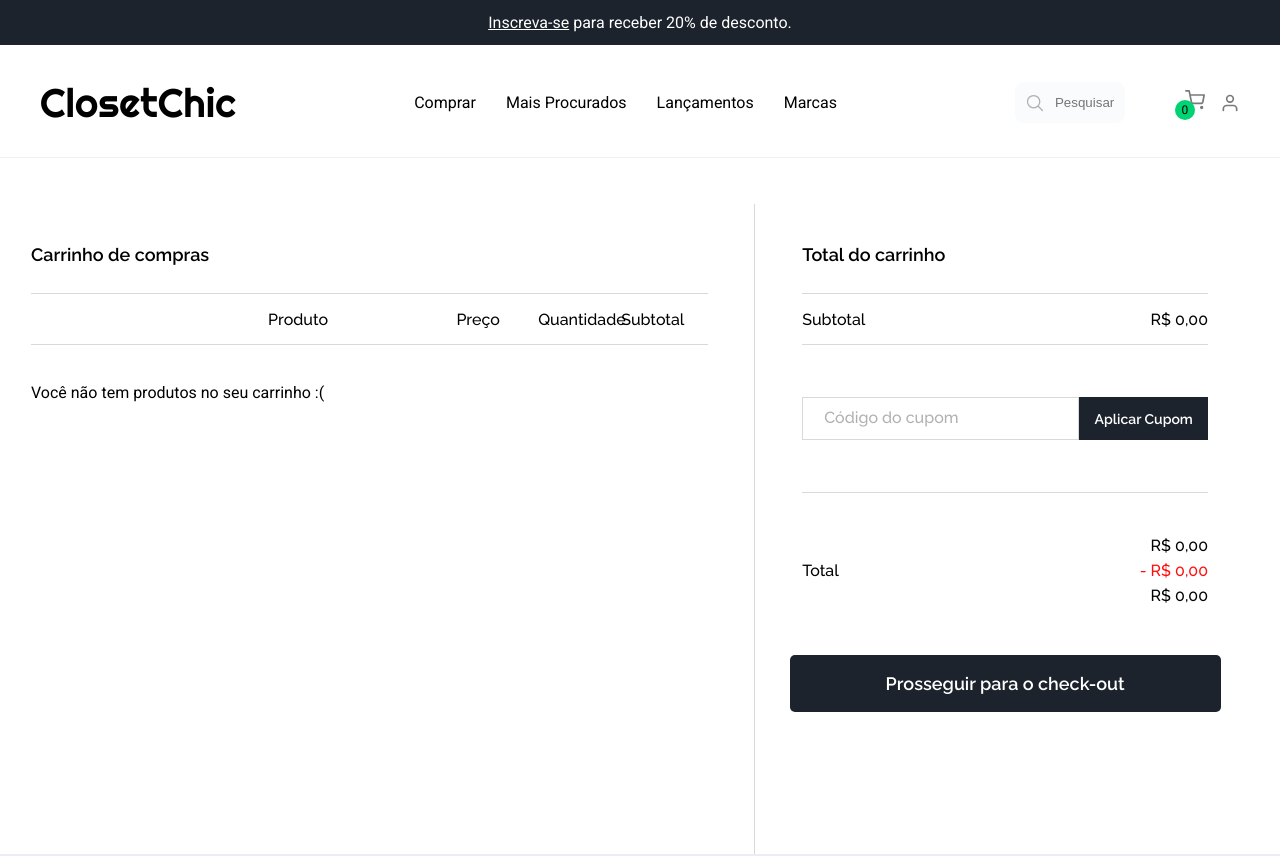
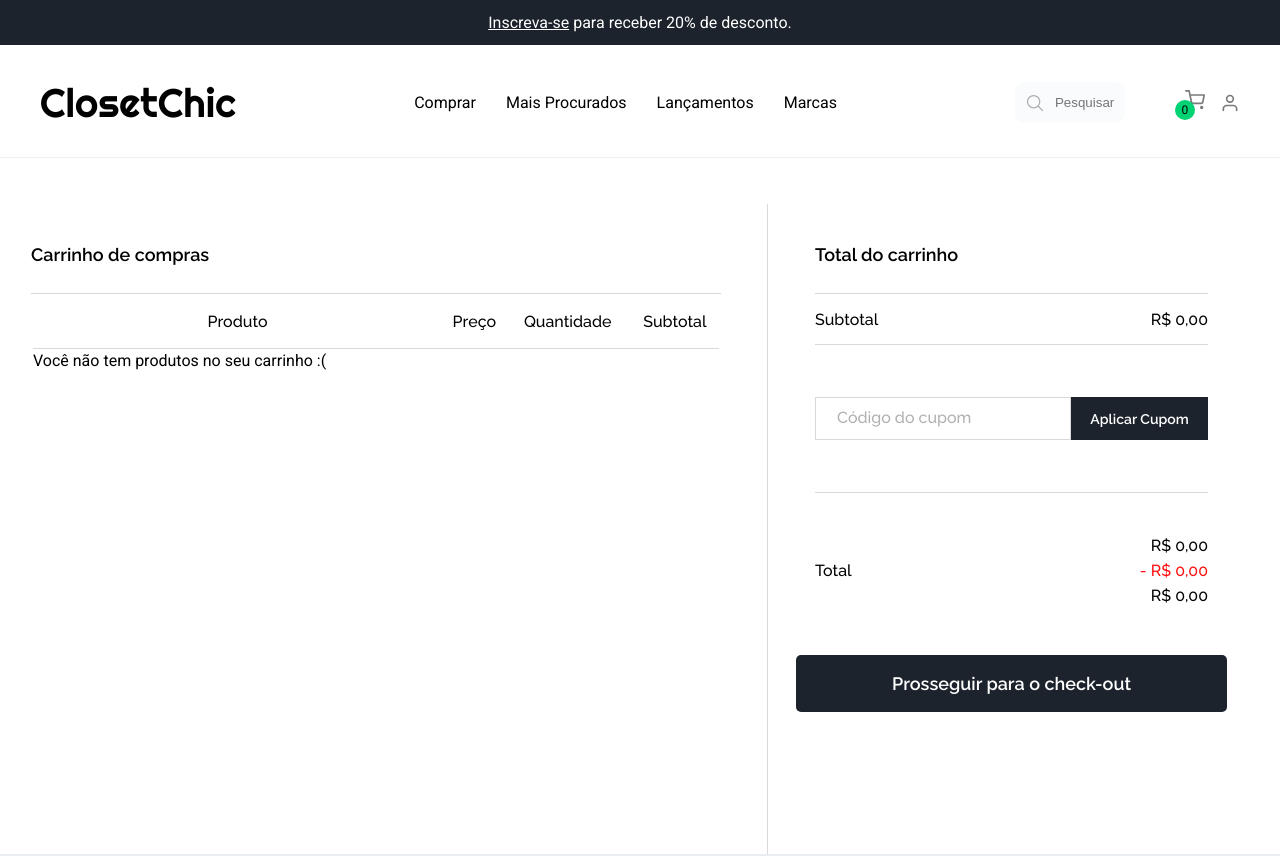
Before and after one commit to patrick-ddeus/closetchic-front, a React (Create React App) app: page /cart in a window 1280 px wide. Shown: the top 856 px of the page. Built offline with nearby package versions, Linux system fonts and the light colour scheme.

Commit message:
Changed cart layout to use tables

```diff
--- a/src/pages/CartPage/index.jsx
+++ b/src/pages/CartPage/index.jsx
@@ -112,38 +112,53 @@ export default function CartPage() {
         <ContainerLeft>
             <h1>Carrinho de compras</h1>
             <SectionBreak />
+            <ContainerCart>
+            <table style={{width:"100%", position:"relative"}}>
             <TableDescriptions>
-              <h2 style={{ width: "25px" }}></h2>
-              <h2 style={{ width: "172px" }}></h2>
-              <h2 style={{ width: "150px" }}>Produto</h2>
-              <h2 style={{ width: "80px", textAlign: "center" }}>Preço</h2>
-              <h2 style={{ width: "63px" }}>Quantidade</h2>
-              <h2 style={{ width: "63px", textAlign: "end" }}>Subtotal</h2>
+                <th colSpan={3}>Produto</th>
+                <th>Preço</th>
+                <th>Quantidade</th>
+                <th>Subtotal</th>
             </TableDescriptions>
-            <SectionBreak />
-            <ContainerCart>
+            <tr style={{position:"sticky",top:"50px"}}><td colSpan={6} style={{width:"100%"}}><SectionBreak /></td></tr>
+
               {cart && cart.length !== 0 ? cart.map((product, index) => (
                 <Product key={index}>
+                  <td>
                     <IoClose size={"25px"} style={{ cursor: "pointer" }} onClick={() => deleteItem(index)} />
+                  </td>
+                  <td>
                     <img src={product.image} alt={product.name} />
+                  </td>
+                  <td>
+                    <div>
                       <strong>
                       <p>{product.name}</p>
                       <p style={{ width: "30px" }}>&nbsp;&nbsp;&nbsp;{product.size.toUpperCase()}</p>
                       </strong>
+                    </div>
+                  </td>
+                  <td>
                     <p>
                       {product.price.toLocaleString('pt-BR', { style: 'currency', currency: 'BRL' })}
                     </p>
+                  </td>
+                  <td>
                     <input
                       type="number"
                       name="quantity"
                       value={product.quantity}
                       min={1}
                       onChange={e => handleChangeCart(e, index)} />
+                  </td>
+                  <td>
                     <span>
                     {(product.quantity * product.price).toLocaleString('pt-BR', { style: 'currency', currency: 'BRL' })}
                     </span>
+                  </td>
                 </Product>
               )) : "Você não tem produtos no seu carrinho :("}
+            </table>
             </ContainerCart>
           </ContainerLeft>
           <ContainerRight>
--- a/src/pages/CartPage/style.jsx
+++ b/src/pages/CartPage/style.jsx
@@ -4,42 +4,51 @@ import colors from "../../constants/colors.js";
 export const ContainerCartPage = styled.div`
   display: flex;
   margin: auto;
-  height: 650px;
+  min-height: 650px;
   h1{
     font-family: 'Raleway';
     font-weight: 600;
     font-size: 18px;
     margin-bottom: 28px;
   }
+  @media (max-width: 800px) {
+    flex-direction: column;
+  }
 `
 export const ContainerLeft = styled.div`
-  width: 59%;
+  width: 100%;
   border-right: 1px solid #D9D9D9;
   padding: 40px 46px 0px 31px;
+  @media (max-width: 800px) {
+    padding: 40px 0px 0px 0px;
+  }
 `
 export const ContainerRight = styled.div`
-  width: 41%;
+  max-width: 40%;
   padding: 40px 72px 0px 47px;
+  @media (max-width: 800px) {
+    width: 100%;
+    padding: 60px 0px 0px 0px;
+  }
 `
 export const SectionBreak = styled.div`
   width: 100%;
   height: 1px;
   background-color: #D9D9D9;
 `
-export const TableDescriptions = styled.div`
+export const TableDescriptions = styled.tr`
   padding: 0 24px 0 0;
   height: 50px;
-  display: flex;
-  justify-content: space-between;
-  align-items: center;
-  h2{
+  position: sticky;
+  top: 0;
+  background-color: #FFFFFF;
+  th{
     font-family: 'Raleway';
     font-weight: 500;
     font-size: 16px;
   }
 `
 export const ContainerCart = styled.div`
-  padding-top: 38px;
   max-height: 468px;
   overflow-y: auto;
   -ms-overflow-style: none;
@@ -48,40 +57,26 @@ export const ContainerCart = styled.div`
     display: none;
   }
 `
-export const Product = styled.div`
-  height: 174px;
-  padding-right: 24px;
-  display: flex;
-  justify-content: space-between;
-  align-items: center;
+export const Product = styled.tr`
   font-family: 'Raleway';
   font-style: normal;
   font-weight: 400;
   font-size: 15px;
-  overflow:hidden;
-
-  p{
-    width: 80px;
+  td{
     text-align: center;
-  }
     img{
       width: 172px;
-    position:relative;
-    bottom:-20px;
+      height: 174px;
     }
-
     span{
       font-weight: 500;
-    width: 63px;
-    text-align: end;
     }
     strong{
       display: flex;
       align-items: center;
-    width: 150px;
+      overflow: hidden;
       p{
-    width: 120px;
-    width: inherit;
+      max-width: 250px;
       font-weight: 700;
       white-space: nowrap;
       overflow: hidden;
@@ -93,7 +88,6 @@ export const Product = styled.div`
       }
       }
     }
-
     input{
       width: 63px;
       height: 38px;
@@ -101,8 +95,6 @@ export const Product = styled.div`
       border: 1px solid #EAEAEA;
       text-align: center;
     }
-  && ~ &&{
-    margin-top: 25px;
   }
 `
 export const ContainerSubtotal = styled.div`
@@ -122,7 +114,7 @@ export const Coupon = styled.div`
   justify-content: space-between;
   align-items: center;
   input{
-    width: 294px;
+    width: 100%;
     height: 43px;
     background: #FFFFFF;
     border: 1px solid #D9D9D9;
@@ -135,7 +127,8 @@ export const Coupon = styled.div`
     }
   }
   button{
-    width: 137px;
+    max-width: 137px;
+    width: 100%;
     height: 43px;
     background: ${colors.primaryColor};
     font-family: 'Raleway';
```
Lines whose indentation alone changed are shown as unchanged.
